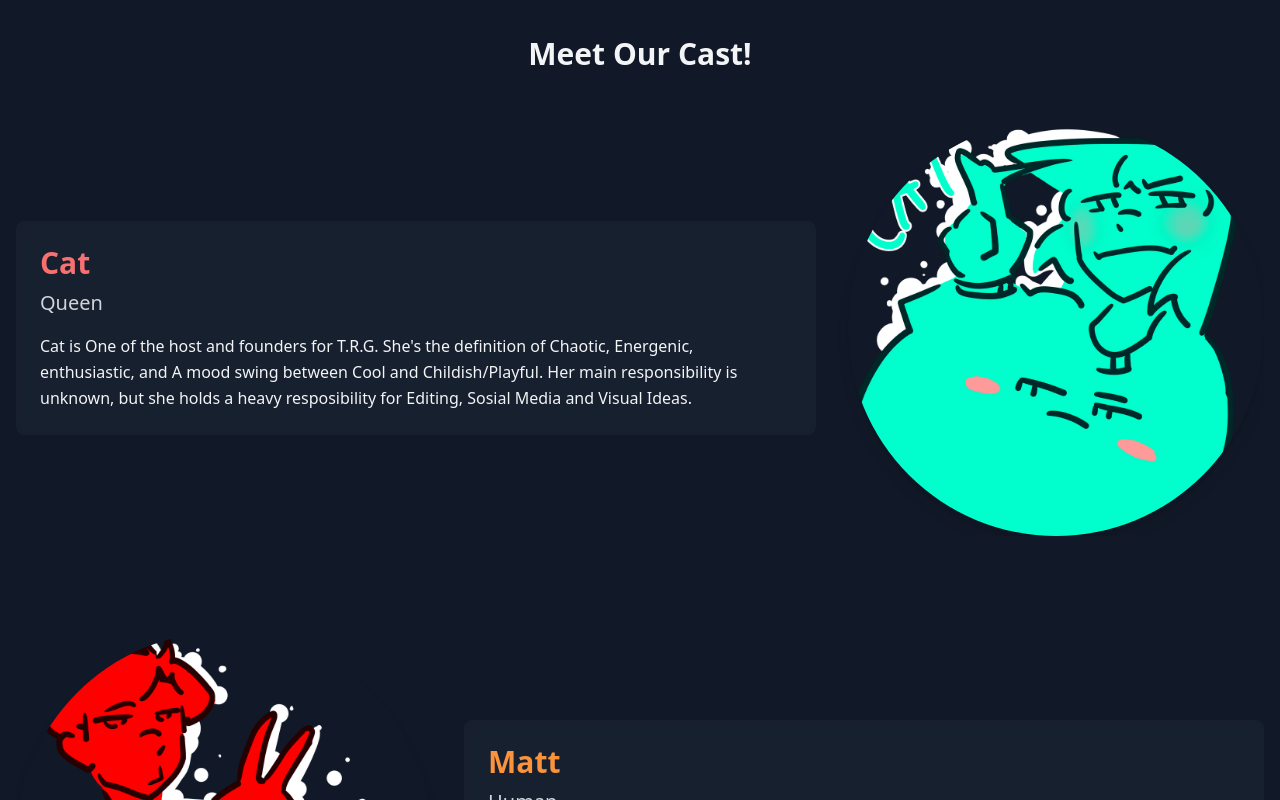
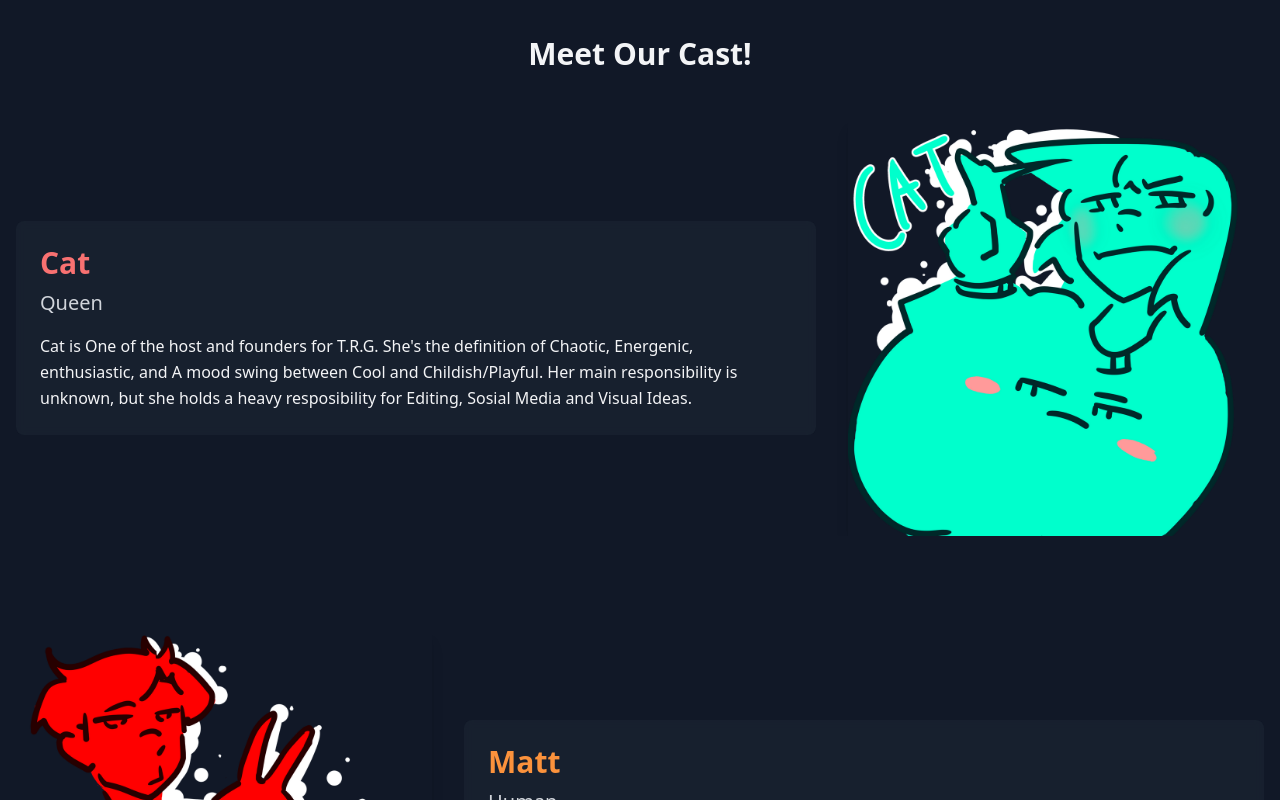
Before and after one commit to NaxeCode/TheRandomGuilds, a React (Vite) app: page / in a window 1280 px wide. Shown: the part 460-1260 px from the top of the page. Built offline with nearby package versions, Linux system fonts and the light colour scheme.

Commit message:
removed rounding on character images

```diff
--- a/src/components/centered-nav-guild-landing-page.tsx
+++ b/src/components/centered-nav-guild-landing-page.tsx
@@ -174,7 +174,7 @@ export function CenteredNavGuildLandingPageComponent() {
 										{character.description}
 									</p>
 								</div>
-								<div className="md:w-1/3 relative aspect-square overflow-hidden rounded-full shadow-lg mt-6 md:mt-0">
+								<div className="md:w-1/3 relative aspect-square overflow-hidden  shadow-lg mt-6 md:mt-0">
 									<img
 										src={character.image}
 										alt={character.name}
```
